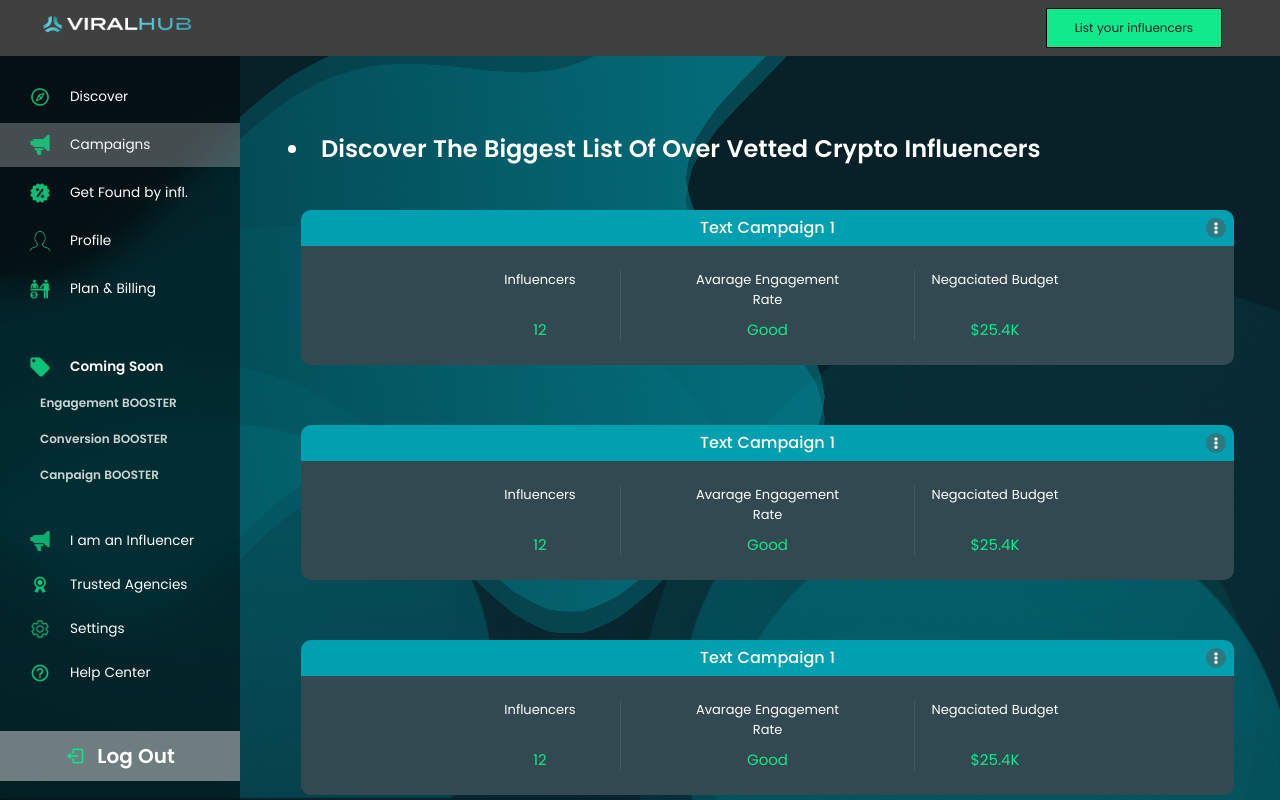
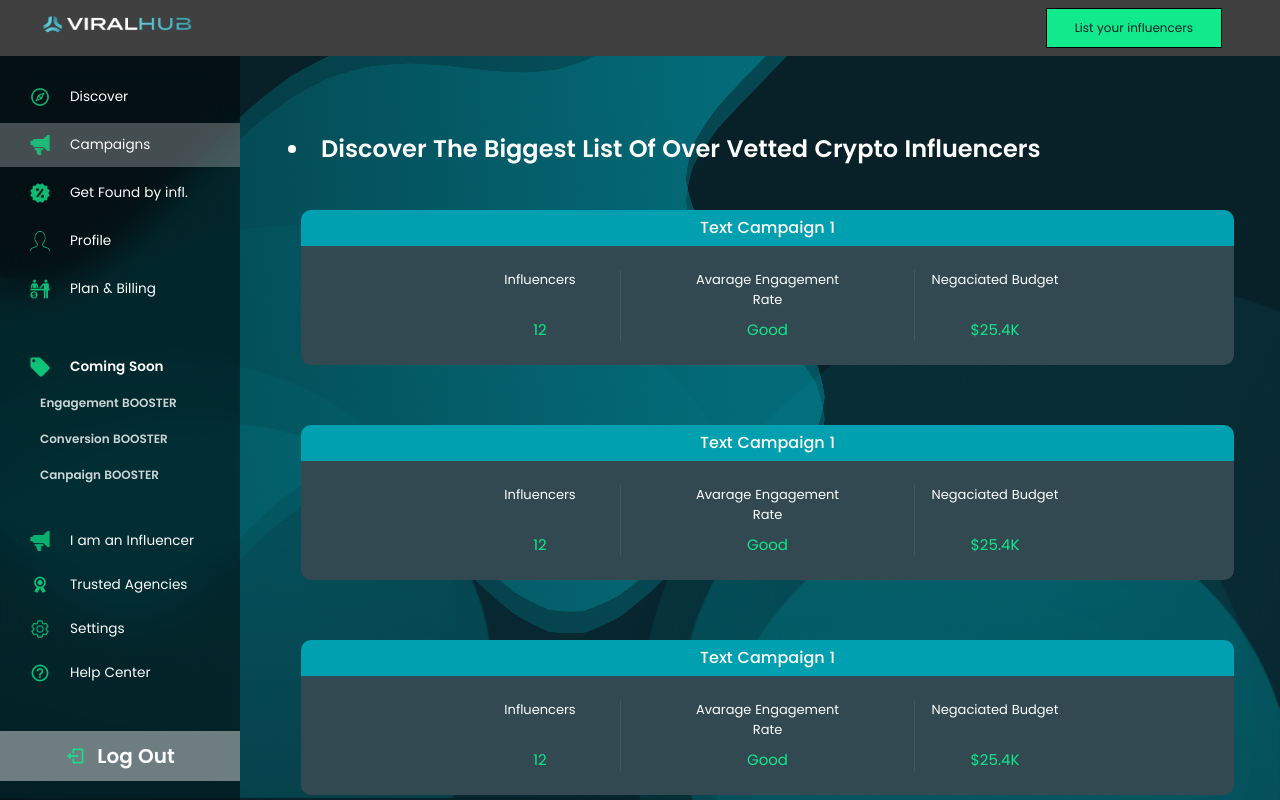
Before and after one commit to devlancer412/influx-frontend, a Next.js app: page /campaign in a window 1280 px wide. Built offline with nearby package versions, Linux system fonts and the light colour scheme.

Commit message:
influence card reqirement changed

```diff
--- a/components/pages/campaign/CampaignCard.tsx
+++ b/components/pages/campaign/CampaignCard.tsx
@@ -10,20 +10,18 @@ const CampaignCard: React.FC<Campaign> = ({
   budget,
 }) => {
   return (
-    <div className='w-full flex flex-col'>
+    <Link href={`/campaign/${id}`}>
+      <div className='w-full flex flex-col hover:cursor-pointer'>
         <div className='relative w-full'>
           <h3 className='w-full bg-[#00A0B0] py-[6px] text-[16px] leading-[24px] text-white capitalize font-medium text-center rounded-t-[10px]'>
             {name}
           </h3>
-        <Link href={`/campaign/${id}`}>
-          <div className='absolute w-5 h-5 flex justify-center items-center bg-[#41666FB3] top-1/2 -translate-y-1/2 right-2 rounded-full hover:cursor-pointer'>
-            <FaEllipsisV size={12} color='white' />
-          </div>
-        </Link>
         </div>
         <div className='w-full py-[24px] flex flex-row justify-center items-stretch bg-[#324951] rounded-b-[10px]'>
           <div className='flex flex-col justify-between w-[160px] text-center'>
-          <h5 className='text-[13px] leading-[20px] text-white'>Influencers</h5>
+            <h5 className='text-[13px] leading-[20px] text-white'>
+              Influencers
+            </h5>
             <h5 className='text-[15px] leading-[22px] text-[#10E98C]'>
               {influencers}
             </h5>
@@ -46,6 +44,7 @@ const CampaignCard: React.FC<Campaign> = ({
           </div>
         </div>
       </div>
+    </Link>
   );
 };
 
```
Lines whose indentation alone changed are shown as unchanged.
